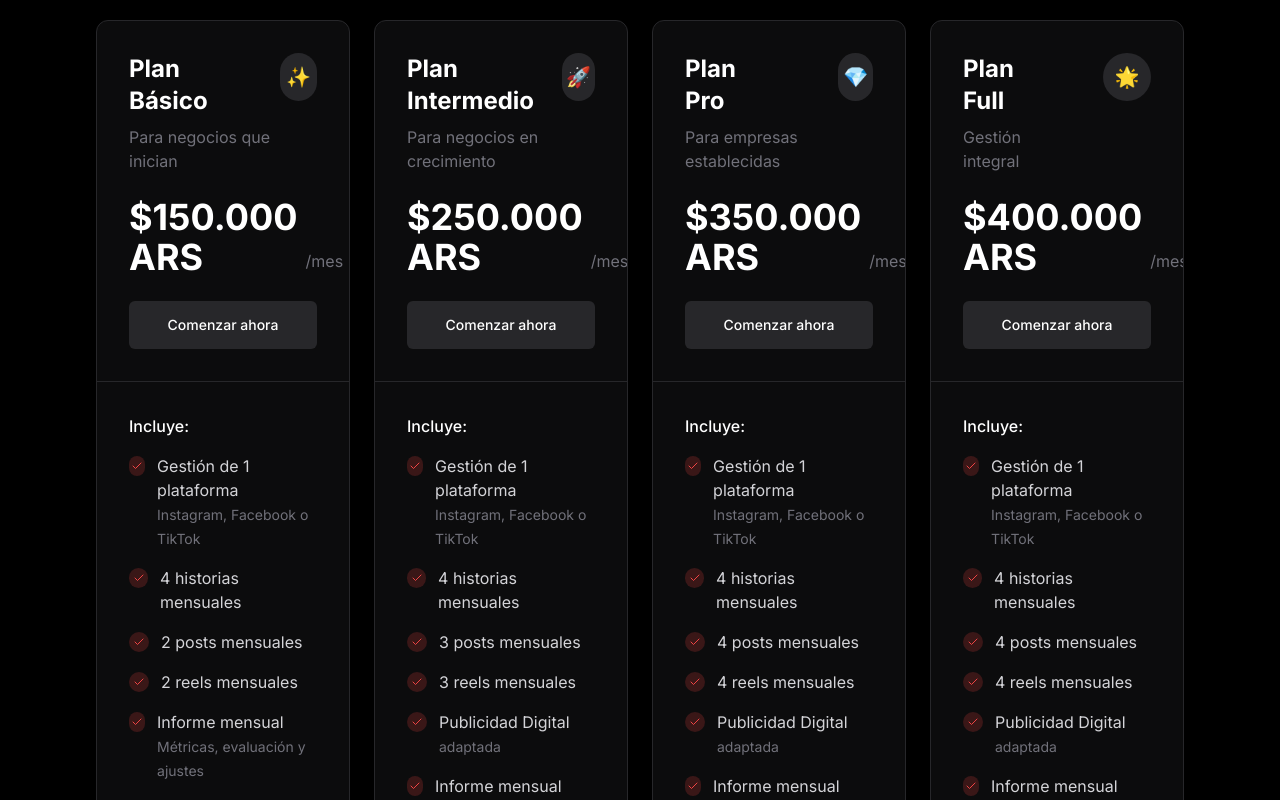
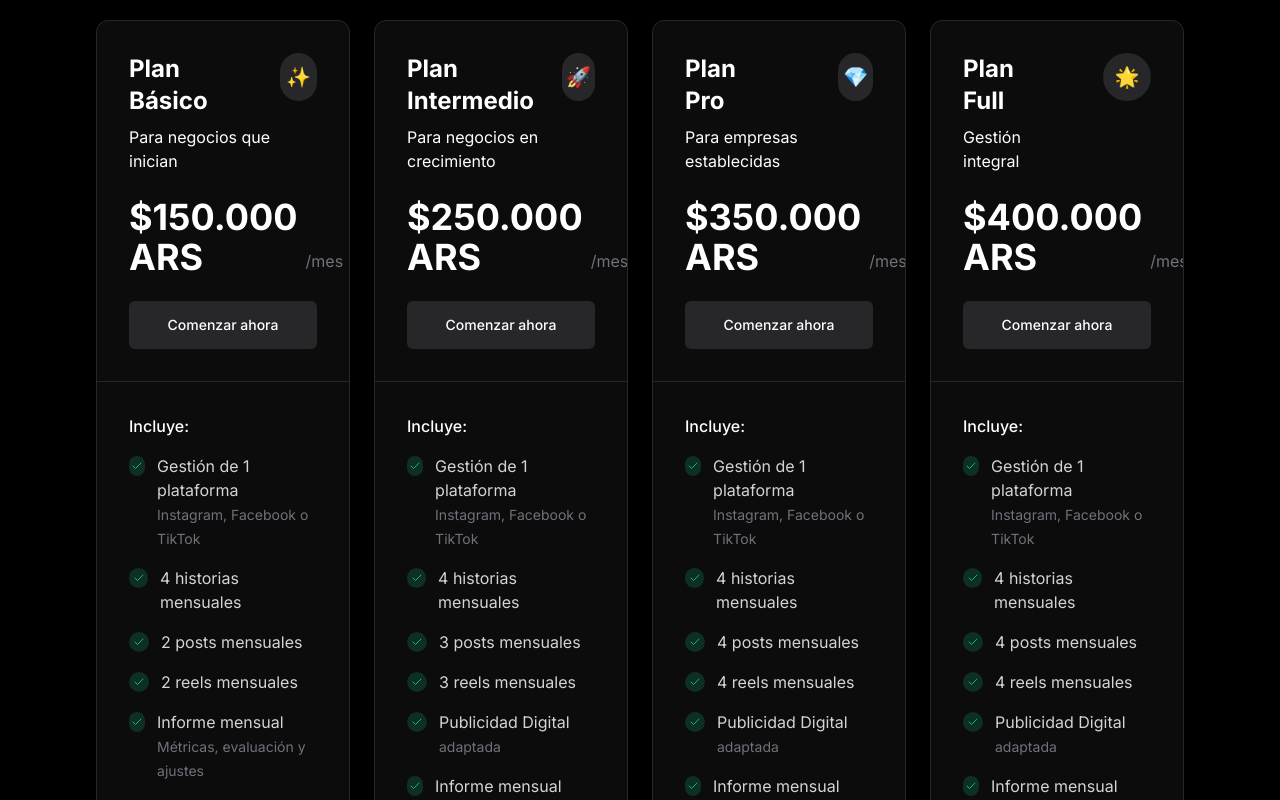
Before and after one commit to exelobaiza/alpha-marketing, a Next.js app: page / in a window 1280 px wide. Shown: the part 2060-2860 px from the top of the page. Built offline with nearby package versions, Linux system fonts and the light colour scheme; no server answers.

Commit message:
styles for pricing

```diff
--- a/app/page.tsx
+++ b/app/page.tsx
@@ -365,7 +365,7 @@ export default function Home() {
                       <h3 className="text-2xl font-bold text-white mb-2 group-hover:text-red-400 transition-colors">
                         Plan <br /> Básico
                       </h3>
-                      <p className="text-zinc-500">Para negocios que inician</p>
+                      <p className="text-white">Para negocios que inician</p>
                     </div>
                     <div className="w-12 h-12 rounded-full bg-zinc-800 flex items-center justify-center group-hover:bg-red-500/20 transition-colors">
                       <span className="text-xl">✨</span>
@@ -391,8 +391,8 @@ export default function Home() {
                   <p className="font-medium text-white mb-4">Incluye:</p>
                   <ul className="space-y-4">
                     <li className="flex items-start">
-                      <div className="w-5 h-5 rounded-full bg-red-500/20 flex items-center justify-center mt-0.5 mr-3">
-                        <Check className="text-red-500 h-3 w-3" />
+                      <div className="w-5 h-5 rounded-full bg-emerald-500/20 flex items-center justify-center mt-0.5 mr-3">
+                        <Check className="text-emerald-500 h-3 w-3" />
                       </div>
                       <div>
                         <span className="text-zinc-300 block">Gestión de 1 plataforma</span>
@@ -400,32 +400,32 @@ export default function Home() {
                       </div>
                     </li>
                     <li className="flex items-start">
-                      <div className="w-5 h-5 rounded-full bg-red-500/20 flex items-center justify-center mt-0.5 mr-3">
-                        <Check className="text-red-500 h-3 w-3" />
+                      <div className="w-5 h-5 rounded-full bg-emerald-500/20 flex items-center justify-center mt-0.5 mr-3">
+                        <Check className="text-emerald-500 h-3 w-3" />
                       </div>
                       <div>
                         <span className="text-zinc-300 block">4 historias mensuales</span>
                       </div>
                     </li>
                     <li className="flex items-start">
-                      <div className="w-5 h-5 rounded-full bg-red-500/20 flex items-center justify-center mt-0.5 mr-3">
-                        <Check className="text-red-500 h-3 w-3" />
+                      <div className="w-5 h-5 rounded-full bg-emerald-500/20 flex items-center justify-center mt-0.5 mr-3">
+                        <Check className="text-emerald-500 h-3 w-3" />
                       </div>
                       <div>
                         <span className="text-zinc-300 block">2 posts mensuales</span>
                       </div>
                     </li>
                     <li className="flex items-start">
-                      <div className="w-5 h-5 rounded-full bg-red-500/20 flex items-center justify-center mt-0.5 mr-3">
-                        <Check className="text-red-500 h-3 w-3" />
+                      <div className="w-5 h-5 rounded-full bg-emerald-500/20 flex items-center justify-center mt-0.5 mr-3">
+                        <Check className="text-emerald-500 h-3 w-3" />
                       </div>
                       <div>
                         <span className="text-zinc-300 block">2 reels mensuales</span>
                       </div>
                     </li>
                     <li className="flex items-start">
-                      <div className="w-5 h-5 rounded-full bg-red-500/20 flex items-center justify-center mt-0.5 mr-3">
-                        <Check className="text-red-500 h-3 w-3" />
+                      <div className="w-5 h-5 rounded-full bg-emerald-500/20 flex items-center justify-center mt-0.5 mr-3">
+                        <Check className="text-emerald-500 h-3 w-3" />
                       </div>
                       <div>
                         <span className="text-zinc-300 block">Informe mensual</span>
@@ -447,7 +447,7 @@ export default function Home() {
                       <h3 className="text-2xl font-bold text-white mb-2 group-hover:text-red-400 transition-colors">
                         Plan <br /> Intermedio
                       </h3>
-                      <p className="text-zinc-500">Para negocios en crecimiento</p>
+                      <p className="text-white">Para negocios en crecimiento</p>
                     </div>
                     <div className="w-12 h-12 rounded-full bg-zinc-800 flex items-center justify-center group-hover:bg-red-500/20 transition-colors">
                       <span className="text-xl">🚀</span>
@@ -473,8 +473,8 @@ export default function Home() {
                   <p className="font-medium text-white mb-4">Incluye:</p>
                   <ul className="space-y-4">
                     <li className="flex items-start">
-                      <div className="w-5 h-5 rounded-full bg-red-500/20 flex items-center justify-center mt-0.5 mr-3">
-                        <Check className="text-red-500 h-3 w-3" />
+                      <div className="w-5 h-5 rounded-full bg-emerald-500/20 flex items-center justify-center mt-0.5 mr-3">
+                        <Check className="text-emerald-500 h-3 w-3" />
                       </div>
                       <div>
                         <span className="text-zinc-300 block">Gestión de 1 plataforma</span>
@@ -482,32 +482,32 @@ export default function Home() {
                       </div>
                     </li>
                     <li className="flex items-start">
-                      <div className="w-5 h-5 rounded-full bg-red-500/20 flex items-center justify-center mt-0.5 mr-3">
-                        <Check className="text-red-500 h-3 w-3" />
+                      <div className="w-5 h-5 rounded-full bg-emerald-500/20 flex items-center justify-center mt-0.5 mr-3">
+                        <Check className="text-emerald-500 h-3 w-3" />
                       </div>
                       <div>
                         <span className="text-zinc-300 block">4 historias mensuales</span>
                       </div>
                     </li>
                     <li className="flex items-start">
-                      <div className="w-5 h-5 rounded-full bg-red-500/20 flex items-center justify-center mt-0.5 mr-3">
-                        <Check className="text-red-500 h-3 w-3" />
+                      <div className="w-5 h-5 rounded-full bg-emerald-500/20 flex items-center justify-center mt-0.5 mr-3">
+                        <Check className="text-emerald-500 h-3 w-3" />
                       </div>
                       <div>
                         <span className="text-zinc-300 block">3 posts mensuales</span>
                       </div>
                     </li>
                     <li className="flex items-start">
-                      <div className="w-5 h-5 rounded-full bg-red-500/20 flex items-center justify-center mt-0.5 mr-3">
-                        <Check className="text-red-500 h-3 w-3" />
+                      <div className="w-5 h-5 rounded-full bg-emerald-500/20 flex items-center justify-center mt-0.5 mr-3">
+                        <Check className="text-emerald-500 h-3 w-3" />
                       </div>
                       <div>
                         <span className="text-zinc-300 block">3 reels mensuales</span>
                       </div>
                     </li>
                     <li className="flex items-start">
-                      <div className="w-5 h-5 rounded-full bg-red-500/20 flex items-center justify-center mt-0.5 mr-3">
-                        <Check className="text-red-500 h-3 w-3" />
+                      <div className="w-5 h-5 rounded-full bg-emerald-500/20 flex items-center justify-center mt-0.5 mr-3">
+                        <Check className="text-emerald-500 h-3 w-3" />
                       </div>
                       <div>
                         <span className="text-zinc-300 block">Publicidad Digital</span>
@@ -515,8 +515,8 @@ export default function Home() {
                       </div>
                     </li>
                     <li className="flex items-start">
-                      <div className="w-5 h-5 rounded-full bg-red-500/20 flex items-center justify-center mt-0.5 mr-3">
-                        <Check className="text-red-500 h-3 w-3" />
+                      <div className="w-5 h-5 rounded-full bg-emerald-500/20 flex items-center justify-center mt-0.5 mr-3">
+                        <Check className="text-emerald-500 h-3 w-3" />
                       </div>
                       <div>
                         <span className="text-zinc-300 block">Informe mensual</span>
@@ -538,7 +538,7 @@ export default function Home() {
                       <h3 className="text-2xl font-bold text-white mb-2 group-hover:text-red-400 transition-colors">
                         Plan <br /> Pro
                       </h3>
-                      <p className="text-zinc-500">Para empresas establecidas</p>
+                      <p className="text-white">Para empresas establecidas</p>
                     </div>
                     <div className="w-12 h-12 rounded-full bg-zinc-800 flex items-center justify-center group-hover:bg-red-500/20 transition-colors">
                       <span className="text-xl">💎</span>
@@ -564,8 +564,8 @@ export default function Home() {
                   <p className="font-medium text-white mb-4">Incluye:</p>
                   <ul className="space-y-4">
                     <li className="flex items-start">
-                      <div className="w-5 h-5 rounded-full bg-red-500/20 flex items-center justify-center mt-0.5 mr-3">
-                        <Check className="text-red-500 h-3 w-3" />
+                      <div className="w-5 h-5 rounded-full bg-emerald-500/20 flex items-center justify-center mt-0.5 mr-3">
+                        <Check className="text-emerald-500 h-3 w-3" />
                       </div>
                       <div>
                         <span className="text-zinc-300 block">Gestión de 1 plataforma</span>
@@ -573,32 +573,32 @@ export default function Home() {
                       </div>
                     </li>
                     <li className="flex items-start">
-                      <div className="w-5 h-5 rounded-full bg-red-500/20 flex items-center justify-center mt-0.5 mr-3">
-                        <Check className="text-red-500 h-3 w-3" />
+                      <div className="w-5 h-5 rounded-full bg-emerald-500/20 flex items-center justify-center mt-0.5 mr-3">
+                        <Check className="text-emerald-500 h-3 w-3" />
                       </div>
                       <div>
                         <span className="text-zinc-300 block">4 historias mensuales</span>
                       </div>
                     </li>
                     <li className="flex items-start">
-                      <div className="w-5 h-5 rounded-full bg-red-500/20 flex items-center justify-center mt-0.5 mr-3">
-                        <Check className="text-red-500 h-3 w-3" />
+                      <div className="w-5 h-5 rounded-full bg-emerald-500/20 flex items-center justify-center mt-0.5 mr-3">
+                        <Check className="text-emerald-500 h-3 w-3" />
                       </div>
                       <div>
                         <span className="text-zinc-300 block">4 posts mensuales</span>
                       </div>
                     </li>
                     <li className="flex items-start">
-                      <div className="w-5 h-5 rounded-full bg-red-500/20 flex items-center justify-center mt-0.5 mr-3">
-                        <Check className="text-red-500 h-3 w-3" />
+                      <div className="w-5 h-5 rounded-full bg-emerald-500/20 flex items-center justify-center mt-0.5 mr-3">
+                        <Check className="text-emerald-500 h-3 w-3" />
                       </div>
                       <div>
                         <span className="text-zinc-300 block">4 reels mensuales</span>
                       </div>
                     </li>
                     <li className="flex items-start">
-                      <div className="w-5 h-5 rounded-full bg-red-500/20 flex items-center justify-center mt-0.5 mr-3">
-                        <Check className="text-red-500 h-3 w-3" />
+                      <div className="w-5 h-5 rounded-full bg-emerald-500/20 flex items-center justify-center mt-0.5 mr-3">
+                        <Check className="text-emerald-500 h-3 w-3" />
                       </div>
                       <div>
                         <span className="text-zinc-300 block">Publicidad Digital</span>
@@ -606,8 +606,8 @@ export default function Home() {
                       </div>
                     </li>
                     <li className="flex items-start">
-                      <div className="w-5 h-5 rounded-full bg-red-500/20 flex items-center justify-center mt-0.5 mr-3">
-                        <Check className="text-red-500 h-3 w-3" />
+                      <div className="w-5 h-5 rounded-full bg-emerald-500/20 flex items-center justify-center mt-0.5 mr-3">
+                        <Check className="text-emerald-500 h-3 w-3" />
                       </div>
                       <div>
                         <span className="text-zinc-300 block">Informe mensual</span>
@@ -629,7 +629,7 @@ export default function Home() {
                       <h3 className="text-2xl font-bold text-white mb-2 group-hover:text-red-400 transition-colors">
                         Plan <br /> Full
                       </h3>
-                      <p className="text-zinc-500">Gestión<br/> integral</p>
+                      <p className="text-white">Gestión<br/> integral</p>
                     </div>
                     <div className="w-12 h-12 rounded-full bg-zinc-800 flex items-center justify-center group-hover:bg-red-500/20 transition-colors">
                       <span className="text-xl">🌟</span>
@@ -655,8 +655,8 @@ export default function Home() {
                   <p className="font-medium text-white mb-4">Incluye:</p>
                   <ul className="space-y-4">
                     <li className="flex items-start">
-                      <div className="w-5 h-5 rounded-full bg-red-500/20 flex items-center justify-center mt-0.5 mr-3">
-                        <Check className="text-red-500 h-3 w-3" />
+                      <div className="w-5 h-5 rounded-full bg-emerald-500/20 flex items-center justify-center mt-0.5 mr-3">
+                        <Check className="text-emerald-500 h-3 w-3" />
                       </div>
                       <div>
                         <span className="text-zinc-300 block">Gestión de 1 plataforma</span>
@@ -664,32 +664,32 @@ export default function Home() {
                       </div>
                     </li>
                     <li className="flex items-start">
-                      <div className="w-5 h-5 rounded-full bg-red-500/20 flex items-center justify-center mt-0.5 mr-3">
-                        <Check className="text-red-500 h-3 w-3" />
+                      <div className="w-5 h-5 rounded-full bg-emerald-500/20 flex items-center justify-center mt-0.5 mr-3">
+                        <Check className="text-emerald-500 h-3 w-3" />
                       </div>
                       <div>
                         <span className="text-zinc-300 block">4 historias mensuales</span>
                       </div>
                     </li>
                     <li className="flex items-start">
-                      <div className="w-5 h-5 rounded-full bg-red-500/20 flex items-center justify-center mt-0.5 mr-3">
-                        <Check className="text-red-500 h-3 w-3" />
+                      <div className="w-5 h-5 rounded-full bg-emerald-500/20 flex items-center justify-center mt-0.5 mr-3">
+                        <Check className="text-emerald-500 h-3 w-3" />
                       </div>
                       <div>
                         <span className="text-zinc-300 block">4 posts mensuales</span>
                       </div>
                     </li>
                     <li className="flex items-start">
-                      <div className="w-5 h-5 rounded-full bg-red-500/20 flex items-center justify-center mt-0.5 mr-3">
-                        <Check className="text-red-500 h-3 w-3" />
+                      <div className="w-5 h-5 rounded-full bg-emerald-500/20 flex items-center justify-center mt-0.5 mr-3">
+                        <Check className="text-emerald-500 h-3 w-3" />
                       </div>
                       <div>
                         <span className="text-zinc-300 block">4 reels mensuales</span>
                       </div>
                     </li>
                     <li className="flex items-start">
-                      <div className="w-5 h-5 rounded-full bg-red-500/20 flex items-center justify-center mt-0.5 mr-3">
-                        <Check className="text-red-500 h-3 w-3" />
+                      <div className="w-5 h-5 rounded-full bg-emerald-500/20 flex items-center justify-center mt-0.5 mr-3">
+                        <Check className="text-emerald-500 h-3 w-3" />
                       </div>
                       <div>
                         <span className="text-zinc-300 block">Publicidad Digital</span>
@@ -697,8 +697,8 @@ export default function Home() {
                       </div>
                     </li>
                     <li className="flex items-start">
-                      <div className="w-5 h-5 rounded-full bg-red-500/20 flex items-center justify-center mt-0.5 mr-3">
-                        <Check className="text-red-500 h-3 w-3" />
+                      <div className="w-5 h-5 rounded-full bg-emerald-500/20 flex items-center justify-center mt-0.5 mr-3">
+                        <Check className="text-emerald-500 h-3 w-3" />
                       </div>
                       <div>
                         <span className="text-zinc-300 block">Informe mensual</span>
```
